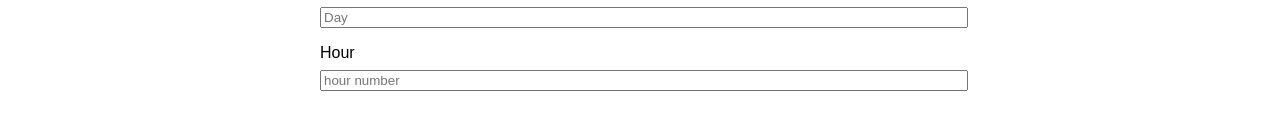
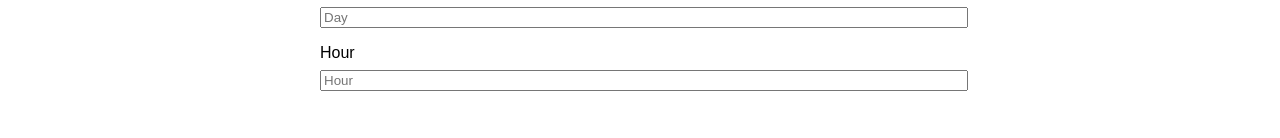
Before and after one commit to scottgamer/pico-y-placa-predictor-front, a React (Create React App) app: page / in a window 1280 px wide. Shown: the part 162-300 px from the top of the page. Built offline with nearby package versions, Linux system fonts and the light colour scheme.

Commit message:
fixed hour

```diff
--- a/src/pages/Main/Main.jsx
+++ b/src/pages/Main/Main.jsx
@@ -35,7 +35,7 @@ const Main = () => {
             type="text"
             id="hour"
             ref={hourElRef}
-            placeholder="hour number"
+            placeholder="Hour"
           />
         </div>
       </form>
```
